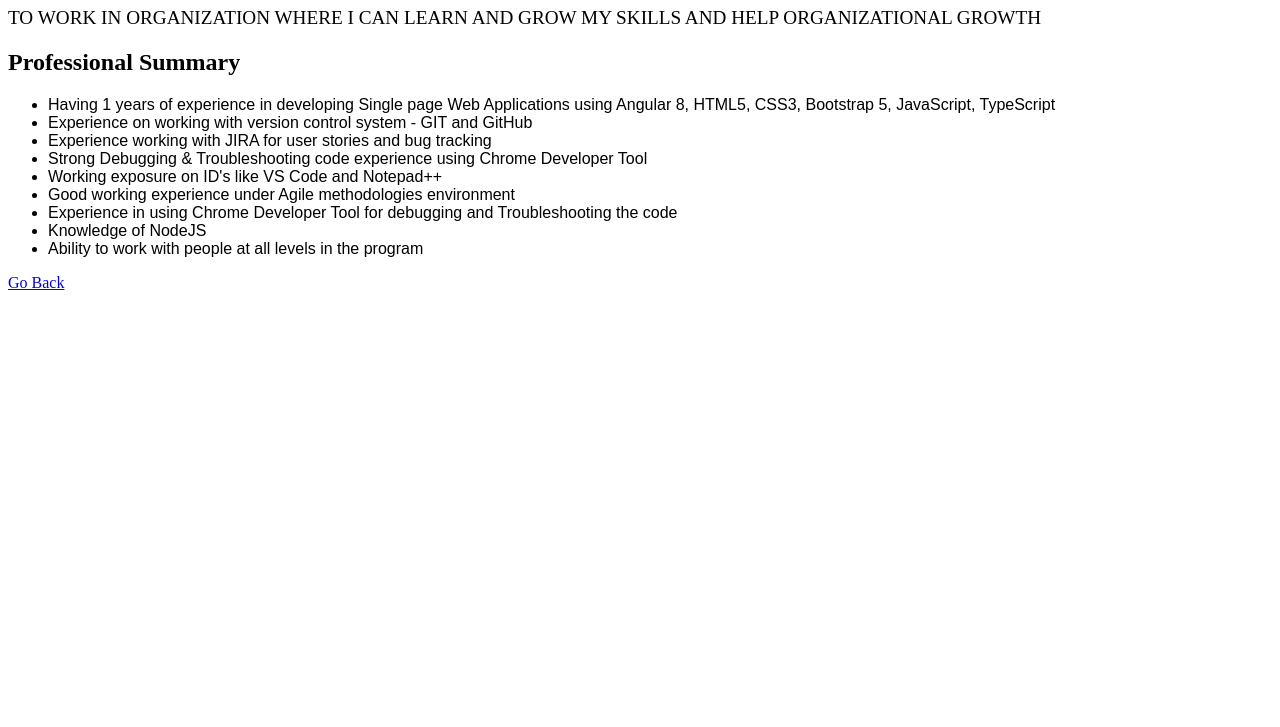
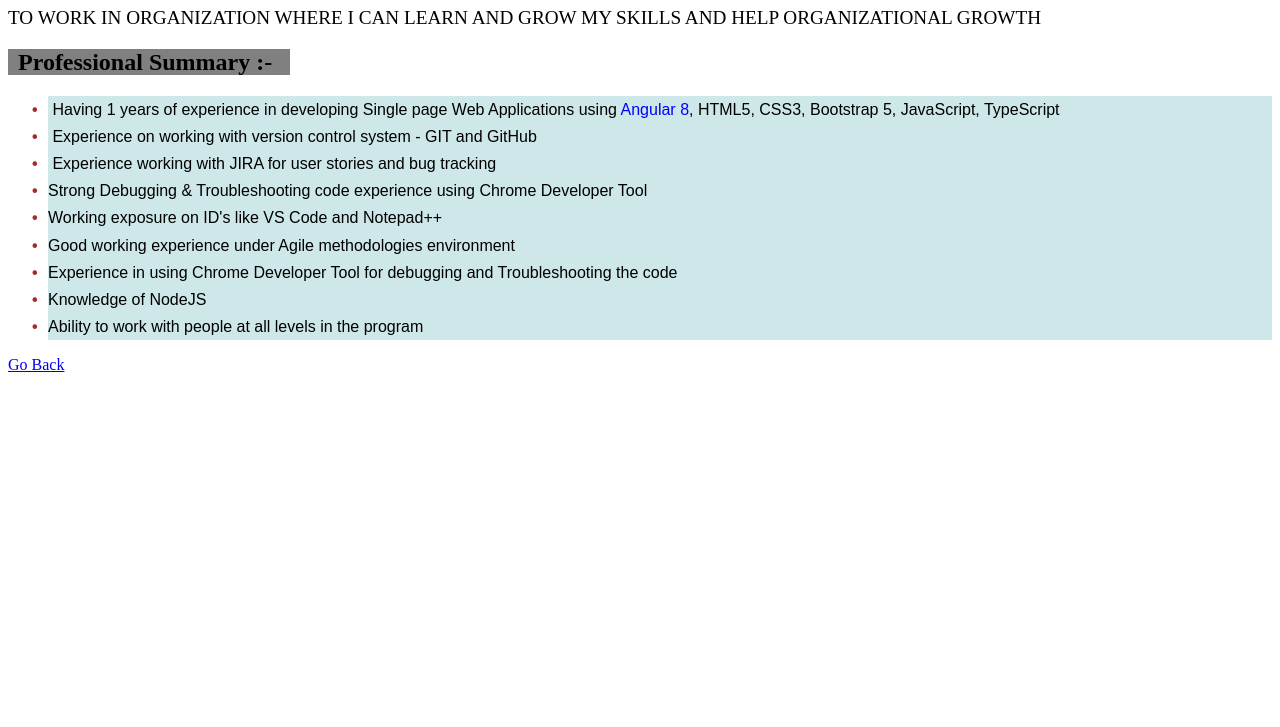
Before and after one commit to pradnya12121/MyProfile, a plain HTML site: page home.html in a window 1280 px wide. Shown: the part 73-800 px from the top of the page. Drawn offline with Linux system fonts and the light colour scheme.

Commit message:
Update home.html

```diff
--- a/home.html
+++ b/home.html
@@ -6,19 +6,47 @@
         Home
     </title>
     <style>
+        ul
+        {
+            list-style:none;
+        }
+        ul li::before
+        {   content: "\2022";
+            color:brown;
+            font-weight: bold;
+            display: inline-block;
+            width: 1em;
+            margin-left: -1em;
+            line-height: 1.7;
+            font-size: 100%;
+
+        }
         li {
             font-family: Arial;
+            background-color: rgb(206, 231, 233);
+
+        }
+        .heading
+        {
+            color:black;
+            background-color:gray;
+            padding-left: 10px;
+
+        }
+        #angular
+        {
+            color:blue;
         }
     </style>
 </head>
 
 <body>
 
-    <h1> Career Objectives </h1>
+    <h1> <span class="heading">Career Objectives:-&nbsp;&nbsp;&nbsp;</span> </h1>
     <p> <big>TO WORK IN ORGANIZATION WHERE I CAN LEARN AND GROW MY SKILLS AND HELP ORGANIZATIONAL GROWTH</big></p>
-    <h2> Professional Summary </h2>
+    <h2> <span class="heading">Professional Summary :-&nbsp;&nbsp;&nbsp;</span></h2>
     <ul>
-        <li> Having 1 years of experience in developing Single page Web Applications using Angular 8, HTML5, CSS3,
+        <li> Having 1 years of experience in developing Single page Web Applications using <span id="angular">Angular 8</span>, HTML5, CSS3,
             Bootstrap 5, JavaScript, TypeScript</li>
         <li> Experience on working with version control system - GIT and GitHub </li>
         <li> Experience working with JIRA for user stories and bug tracking </li>
```
